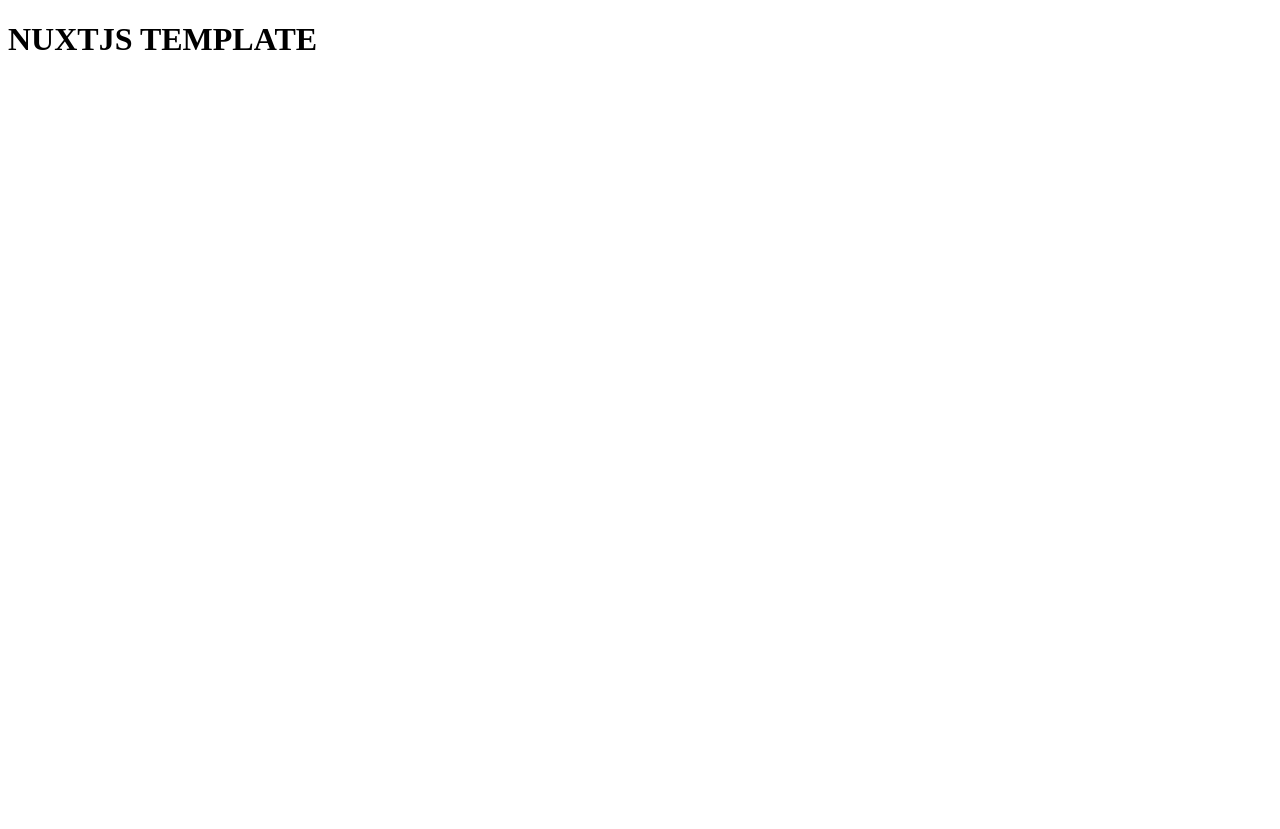
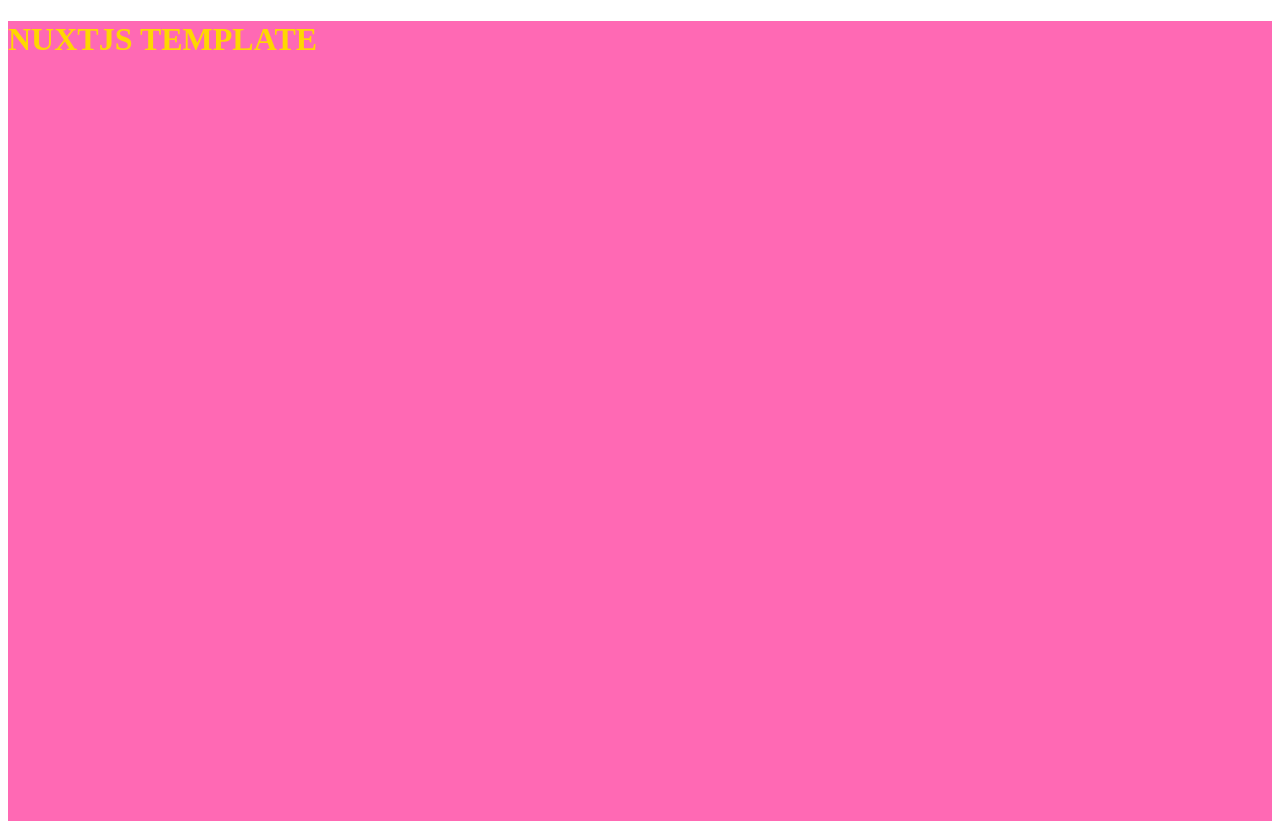
Before and after one commit to dzintars-magons/nuxtjs-awesome-web-template, a Nuxt app: page / in a window 1280 px wide. Before the commit the page ends 800 px from the top, so only its background shows below. Built offline with nearby package versions, Linux system fonts and the light colour scheme.

Commit message:
now we can write scss syntax

```diff
--- a/package.json
+++ b/package.json
@@ -14,5 +14,8 @@
     "nuxt": "^2.0.0",
     "@nuxtjs/axios": "^5.3.6"
   },
-  "devDependencies": {}
+  "devDependencies": {
+    "node-sass": "^4.14.1",
+    "sass-loader": "^8.0.2"
+  }
 }
--- a/pages/index.vue
+++ b/pages/index.vue
@@ -1,6 +1,6 @@
 <template>
   <div class="container">
-    <h1>NUXTJS TEMPLATE</h1>
+    <h1 class="container__text">NUXTJS TEMPLATE</h1>
   </div>
 </template>
 
@@ -14,6 +14,18 @@
 }
 </script>
 
-<style>
+<style lang="scss">
+
+ .container {
+   height: 100vh;
+   background: hotpink;
+
+    &__text {
+
+      color: gold;
+
+    }
+
+ }
 
 </style>
```
Also changed, not shown: 1 other file (tests, documents, lock files or other folders).
